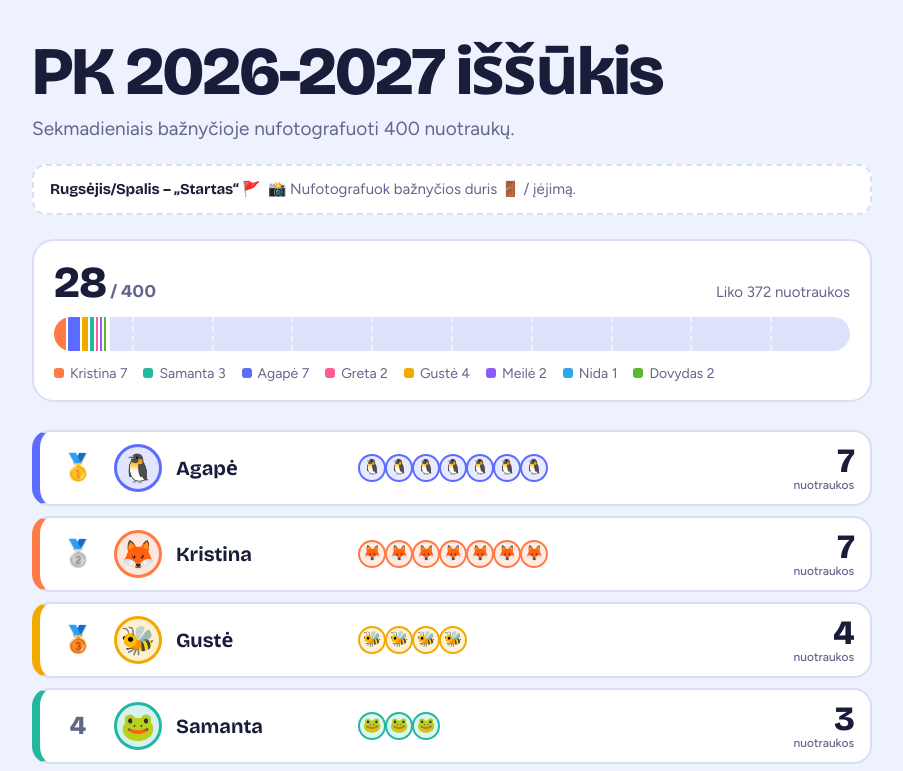
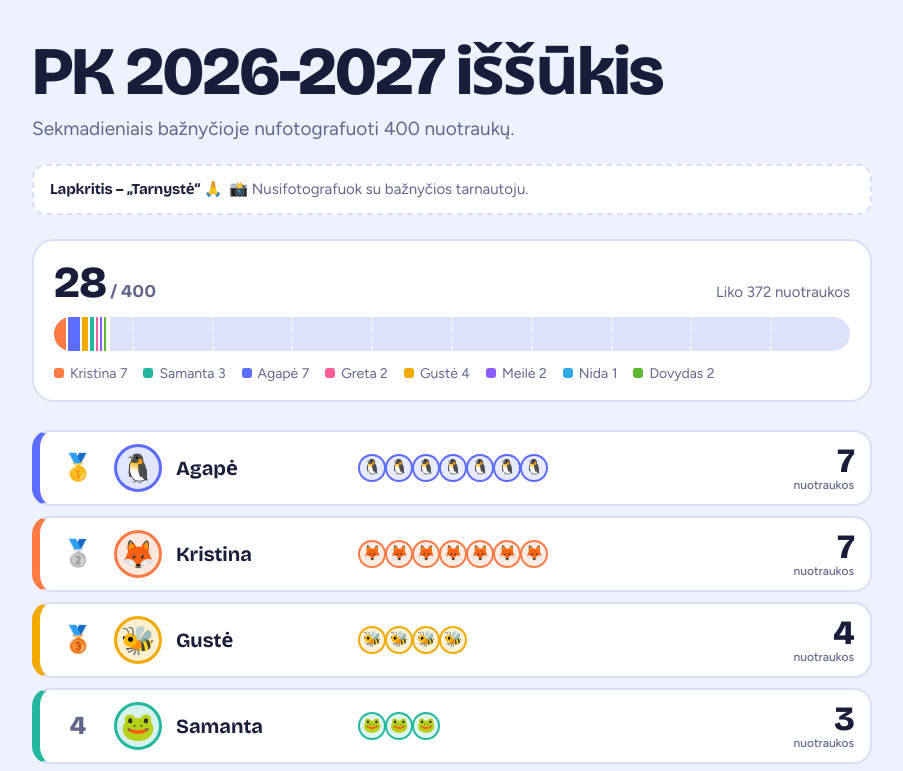
Before and after one commit to Lukade/PK_Tikslas_2027, a plain HTML site: page index.html in a window 1280 px wide. Shown: the top 771 px of the page, without its empty margins (188-1091 px from the left). Drawn offline with nearby package versions, Linux system fonts and the light colour scheme.

Commit message:
Update month card to Lapkritis - photograph with a church servant
Co-Authored-By: Claude Sonnet 5 <noreply@anthropic.com>

```diff
--- a/index.html
+++ b/index.html
@@ -98,7 +98,7 @@ h1{font:800 clamp(40px,8vw,68px)/.95 var(--display);letter-spacing:-.03em;margin
 </head>
 <body>
 <div id="root"></div>
-<script type="application/json" id="state">{"title":"PK 2026-2027 iššūkis","subtitle":"Sekmadieniais bažnyčioje nufotografuoti 400 nuotraukų.","month":{"label":"Rugsėjis/Spalis – „Startas“ 🚩","task":"📸 Nufotografuok bažnyčios duris 🚪 / įėjimą."},"goal":400,"unit":{"one":"nuotrauka","few":"nuotraukos","many":"nuotraukų"},"players":[{"id":"p1","name":"Kristina","avatar":{"type":"emoji","value":"🦊"},"color":"#FF7A45","points":7},{"id":"p2","name":"Samanta","avatar":{"type":"emoji","value":"🐸"},"color":"#22B8A0","points":3},{"id":"p3","name":"Agapė","avatar":{"type":"emoji","value":"🐧"},"color":"#5B6CFF","points":7},{"id":"p4","name":"Greta","avatar":{"type":"emoji","value":"🦋"},"color":"#FF5C93","points":2},{"id":"p5","name":"Gustė","avatar":{"type":"emoji","value":"🐝"},"color":"#F2A900","points":4},{"id":"p6","name":"Meilė","avatar":{"type":"emoji","value":"🐞"},"color":"#8E5BFF","points":2},{"id":"p7","name":"Nida","avatar":{"type":"emoji","value":"🐥"},"color":"#2FA7E8","points":1},{"id":"p8","name":"Dovydas","avatar":{"type":"emoji","value":"🐢"},"color":"#5CB82E","points":2}]}</script>
+<script type="application/json" id="state">{"title":"PK 2026-2027 iššūkis","subtitle":"Sekmadieniais bažnyčioje nufotografuoti 400 nuotraukų.","month":{"label":"Lapkritis – „Tarnystė“ 🙏","task":"📸 Nusifotografuok su bažnyčios tarnautoju."},"goal":400,"unit":{"one":"nuotrauka","few":"nuotraukos","many":"nuotraukų"},"players":[{"id":"p1","name":"Kristina","avatar":{"type":"emoji","value":"🦊"},"color":"#FF7A45","points":7},{"id":"p2","name":"Samanta","avatar":{"type":"emoji","value":"🐸"},"color":"#22B8A0","points":3},{"id":"p3","name":"Agapė","avatar":{"type":"emoji","value":"🐧"},"color":"#5B6CFF","points":7},{"id":"p4","name":"Greta","avatar":{"type":"emoji","value":"🦋"},"color":"#FF5C93","points":2},{"id":"p5","name":"Gustė","avatar":{"type":"emoji","value":"🐝"},"color":"#F2A900","points":4},{"id":"p6","name":"Meilė","avatar":{"type":"emoji","value":"🐞"},"color":"#8E5BFF","points":2},{"id":"p7","name":"Nida","avatar":{"type":"emoji","value":"🐥"},"color":"#2FA7E8","points":1},{"id":"p8","name":"Dovydas","avatar":{"type":"emoji","value":"🐢"},"color":"#5CB82E","points":2}]}</script>
 <script id="app">
 (function(){
   const MEDALS=["🥇","🥈","🥉"];
```
